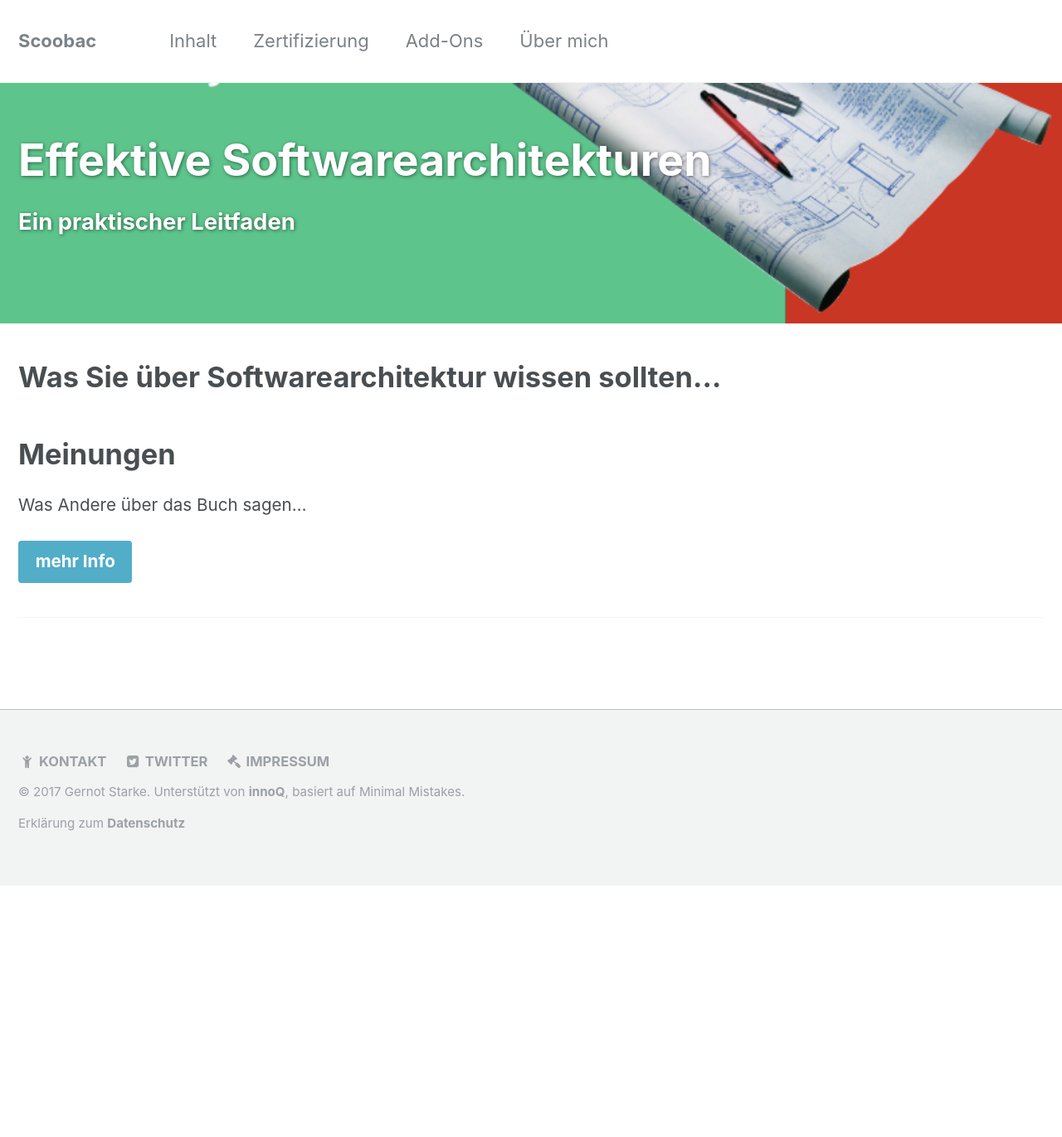
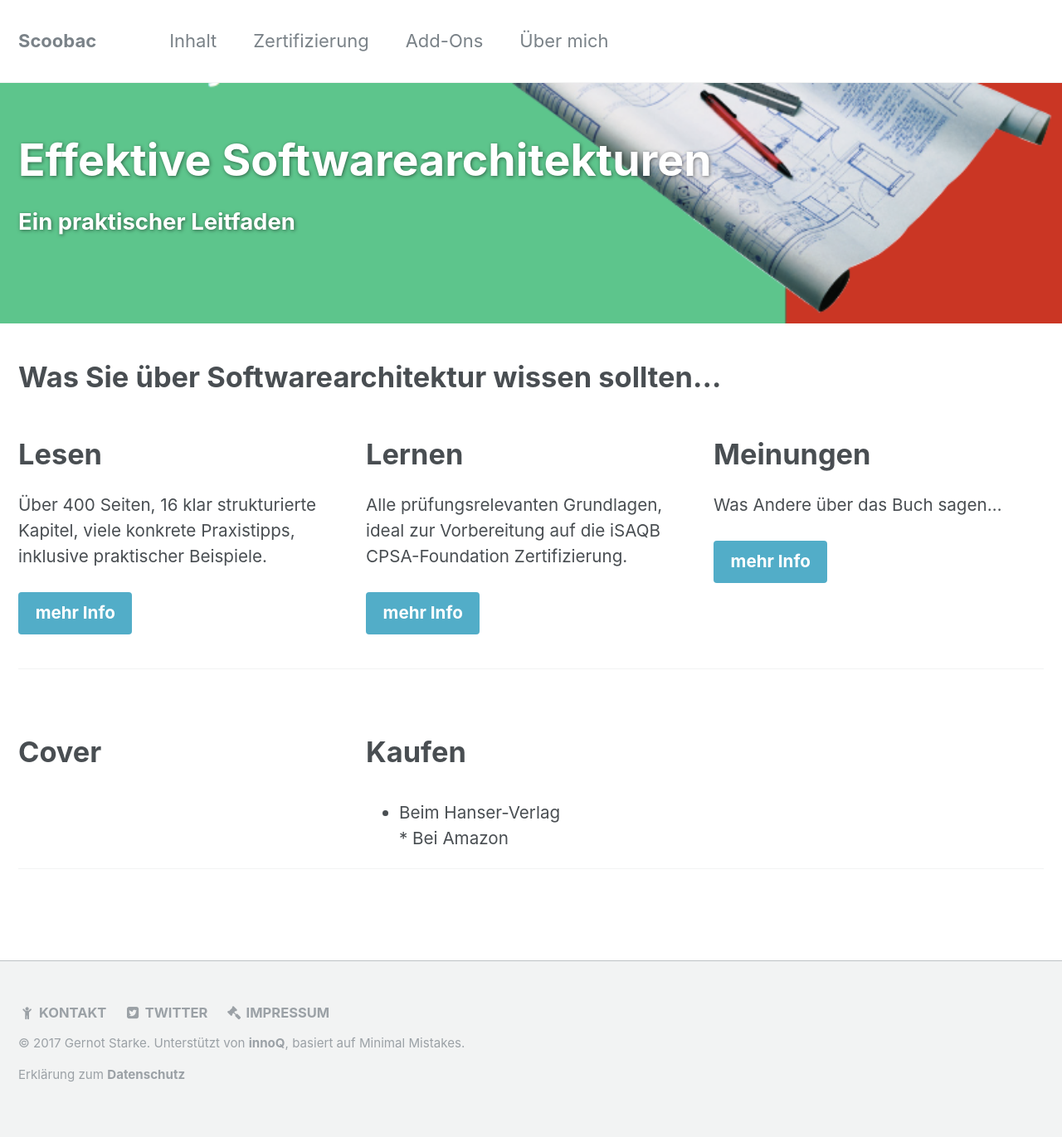
Before and after one commit to gernotstarke/esabuch.de-site, a Jekyll site: the page built from _pages/00-home.md, in a window 1280 px wide. Shown: the whole page at 83% size. Built offline with Jekyll 4.4.1, drawn with Linux system fonts in a browser that asks for light colours; before the commit the page ends 1068 px from its top, so only the background shows below that.

Commit message:
initiale Struktur

```diff
--- a/_data/navigation.yml
+++ b/_data/navigation.yml
@@ -1,10 +1,10 @@
 # main links
 main:
   - title: Inhalt
-    url: /intro
+    url: /inhalt
   - title: Zertifizierung
     url: /zertifizierung
   - title: Add-Ons
-    url: /addon
+    url: /addons
   - title: "Über mich"
     url: /about
--- a/_pages/home.md
+++ b/_pages/00-home.md
@@ -10,27 +10,36 @@ excerpt: "**Ein praktischer Leitfaden**"
 feature_row:
   - title: "Lesen"
 #    image_path: assets/images/plan-icon.svg
-    excerpt: "."
+    excerpt: "Über 400 Seiten, 16 klar strukturierte Kapitel, viele
+    konkrete Praxistipps, inklusive praktischer Beispiele."
+    url: "/intro"
+    btn_label: "mehr Info"
+    btn_class: "btn--info"
+  - title: "Lernen"
+#   image_path: assets/images/info-icon.svg
+    excerpt: "Alle prüfungsrelevanten Grundlagen, ideal zur Vorbereitung
+    auf die iSAQB CPSA-Foundation Zertifizierung."
     url: "/intro"
     btn_label: "mehr Info"
     btn_class: "btn--info"
 
-#  - image_path: assets/images/info-icon.svg
-    title: "Lernen"
-    excerpt: "Softwarearchitektur lernen."
+  - title: "Meinungen"
+  # image_path: assets/images/book-icon.svg
+    excerpt: "Was Andere über das Buch sagen..."
     url: "/intro"
     btn_label: "mehr Info"
     btn_class: "btn--info"
 
-#  - image_path: assets/images/book-icon.svg
-    title: "Meinungen"
-    excerpt: "Was Andere über das Buch sagen..."
-    url: "/intro"
-    btn_label: "mehr Info"
-    btn_class: "btn--info"
+kaufen:
+  - title: "Cover"
+  - title: "Kaufen"
+    excerpt: "* Beim Hanser-Verlag<br>
+              * Bei Amazon"
 
 ---
 # Was Sie über Softwarearchitektur wissen sollten...
 
 
 {% include feature_row %}
+
+{% include feature_row id="kaufen"%}
```
Also changed, not shown: _pages/01-inhalt.md (added, +13 -0 lines), _pages/03-add-ons.md (added, +13 -0 lines), _pages/02-zertifizierung.md (renamed from _pages/zertifizierung.md), _pages/04-about.md (renamed from _pages/about.md).
